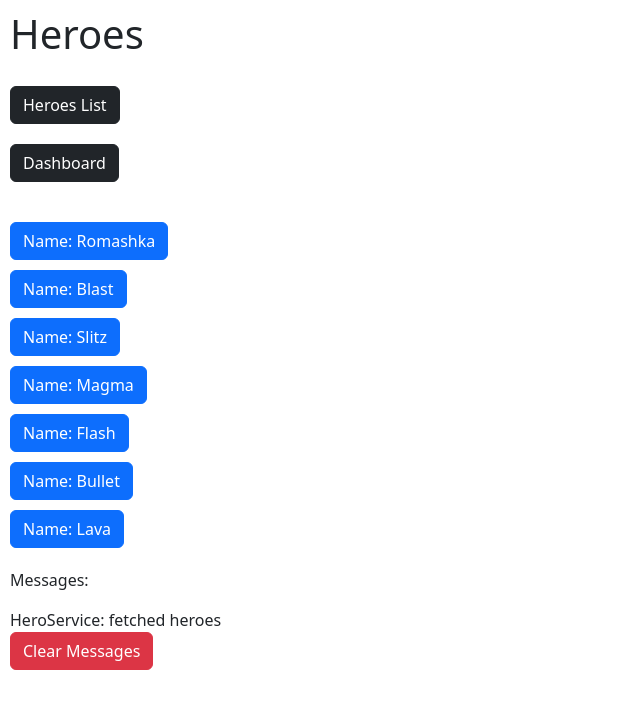
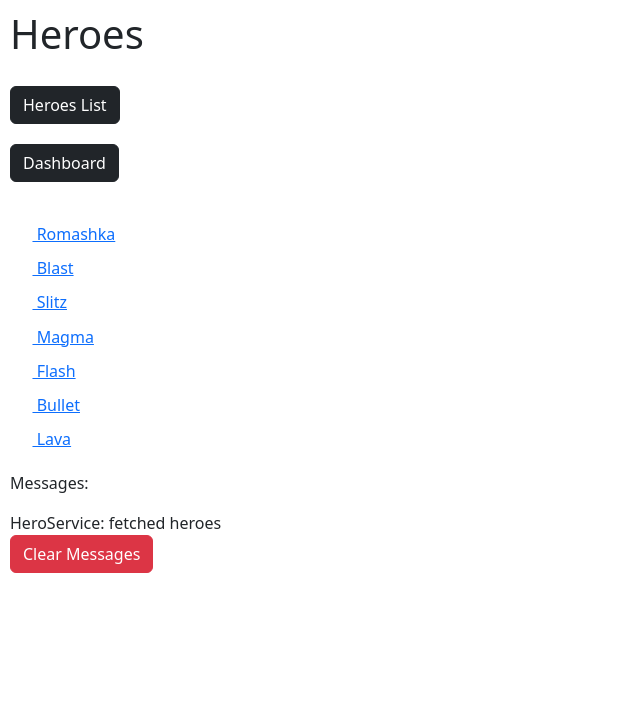
Before and after one commit to Romashka13579/Angular_4, an Angular app: page /heroes in a window 1280 px wide. Shown: the top 708 px of the page, without its empty margins (0-640 px from the left). Built offline with nearby package versions, Linux system fonts and the light colour scheme.

Commit message:
id in link

```diff
--- a/src/app/heroes/heroes.component.html
+++ b/src/app/heroes/heroes.component.html
@@ -1,7 +1,10 @@
 <div class="d-flex align-items-start flex-column">
     <div *ngFor="let hero of heroes">
-        <button [class.selected]="hero === selectedHero" type="button" class="btn btn-primary" (click) = "Select(hero)">
+        <!-- <button [class.selected]="hero === selectedHero" type="button" class="btn btn-primary" (click) = "Select(hero)">
             <span>Name: {{hero.name}}</span>
-        </button>
+        </button> -->
+        <a routerLink="/detail/{{hero.id}}">
+            <span class="badge">{{hero.id}}</span> {{hero.name}}
+          </a>
     </div>
 </div>
--- a/src/app/heroes/heroes.component.ts
+++ b/src/app/heroes/heroes.component.ts
@@ -18,12 +18,12 @@ export class HeroesComponent implements OnInit{
     this.heroService.getHeroes().subscribe(heroes => this.heroes = heroes);
   }
 
-  selectedHero?:Hero;
+  // selectedHero?:Hero;
 
-  Select(hero:Hero): void{
-    this.selectedHero = hero;
-    this.messagesService.add(`Selected hero id = ${hero.id}`);
-  }
+  // Select(hero:Hero): void{
+  //   this.selectedHero = hero;
+  //   this.messagesService.add(`Selected hero id = ${hero.id}`);
+  // }
 
   ngOnInit(){
     this.getHeroes();
```
